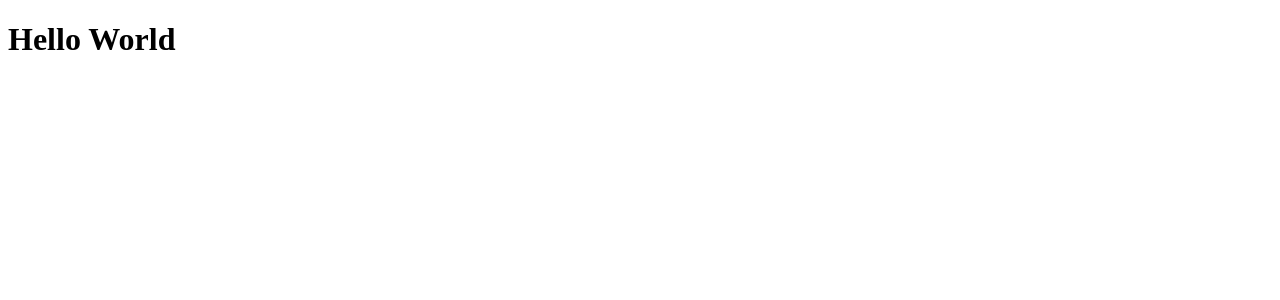
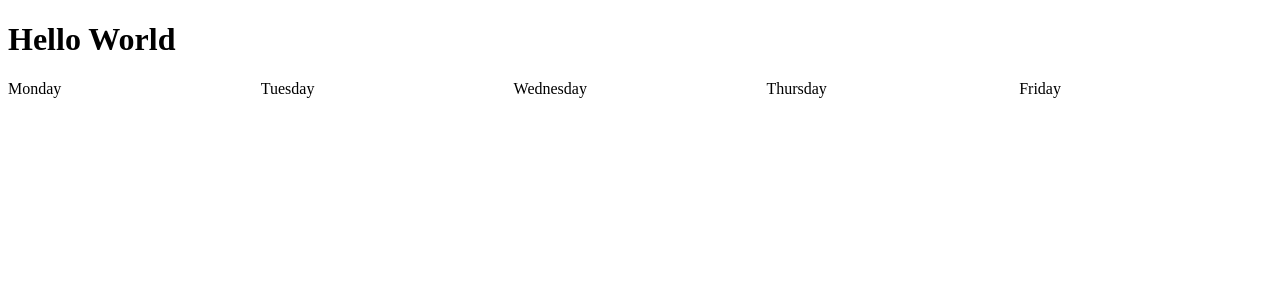
Before and after one commit to ctplatform/classtime-web, a Next.js app: page / in a window 1280 px wide. Shown: the top 300 px of the page. Built offline with nearby package versions, Linux system fonts and the light colour scheme.

Commit message:
Created Basic Layout for Schedule Grid with days

```diff
--- /dev/null
+++ b/components/ScheduleGrid/ScheduleGrid.module.scss
@@ -0,0 +1,9 @@
+// ScheduleGrid.module.scss
+.container {
+  .row {
+    display: flex;
+  }
+  .col {
+    flex: 50%;
+  }
+}
--- /dev/null
+++ b/components/ScheduleGrid/ScheduleGrid.tsx
@@ -0,0 +1,18 @@
+// ScheduleGrid.tsx
+import styles from "./ScheduleGrid.module.scss";
+
+function ScheduleGrid() {
+  return (
+    <div className={styles.container}>
+      <div className={styles.row}>
+        <div className={styles.col}>Monday</div>
+        <div className={styles.col}>Tuesday</div>
+        <div className={styles.col}>Wednesday</div>
+        <div className={styles.col}>Thursday</div>
+        <div className={styles.col}>Friday</div>
+      </div>
+    </div>
+  );
+}
+
+export default ScheduleGrid;
--- a/pages/index.tsx
+++ b/pages/index.tsx
@@ -1,5 +1,6 @@
 import { NextPage } from "next";
 import Head from "next/head";
+import ScheduleGrid from "../components/ScheduleGrid/ScheduleGrid";
 import styles from "../styles/Home.module.scss";
 
 const Home: NextPage = () => {
@@ -9,6 +10,7 @@ const Home: NextPage = () => {
         <title>Title</title>
       </Head>
       <h1>Hello World</h1>
+      <ScheduleGrid />
     </div>
   );
 };
```
